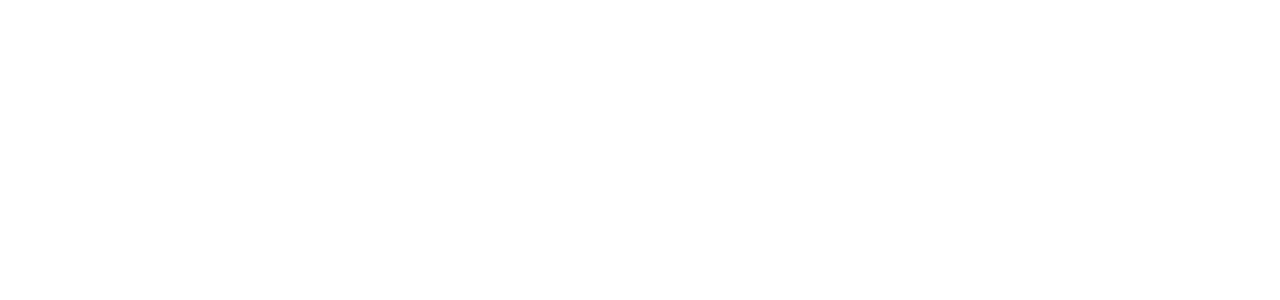
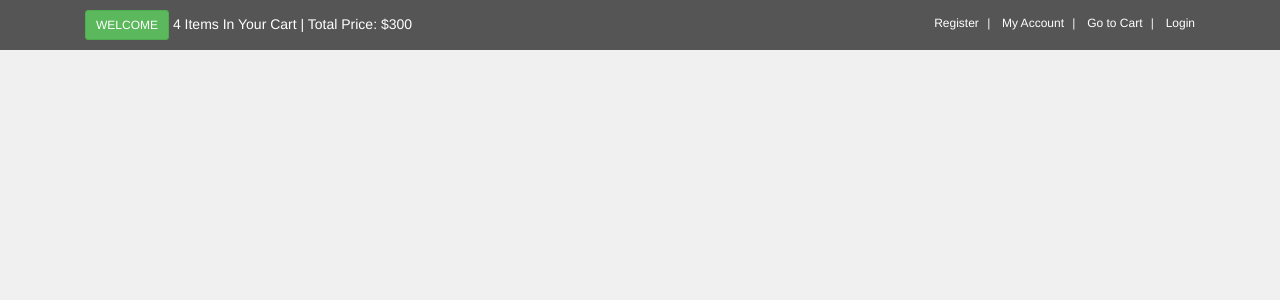
Before and after one commit to iamadityavishnu/agroorganicshop, a PHP site: page / in a window 1280 px wide. Before the commit the part shown is empty. Shown: the top 300 px of the page. Run offline with PHP 8.4, Linux system fonts and the light colour scheme.

Commit message:
Top Banner

```diff
--- a/index.php
+++ b/index.php
@@ -4,8 +4,48 @@
     <meta charset="UTF-8">
     <meta name="viewport" content="width=device-width, initial-scale=1.0">
     <title>Organic Basket | Home</title>
+    <link rel="stylesheet" href="styles/bootstrap-337.min.css">
+    <link rel="stylesheet" href="font-awsome/css/font-awesome.min.css">
+    <link rel="stylesheet" href="styles/style.css">
 </head>
 <body>
 
+    <div class="" id="top"> <!-- begenning of top -->
+
+        <div class="container"> <!-- begenning of container -->
+
+            <div class="col-md-6 offer"> <!-- col-md-6 offer begin -->
+
+                <a href="#" class="btn btn-success btn-sm">Welcome</a>
+                <a href="checkout.php">4 Items In Your Cart | Total Price: $300</a>
+
+            </div> <!-- end of col-md-6 offer -->
+
+            <div class="col-md-6"> <!-- col-md-6 begin -->
+
+                <ul class="menu"> <!-- menu begin -->
+                    <li>
+                        <a href="customer_register.php">Register</a>
+                    </li>
+                    <li>
+                        <a href="checkout.php">My Account</a>
+                    </li>
+                    <li>
+                        <a href="cart.php">Go to Cart</a>
+                    </li>
+                    <li>
+                        <a href="checkout.php">Login</a>
+                    </li>
+                </ul> <!-- menu finish -->
+
+            </div> <!-- col-md-6 end -->
+
+        </div> <!-- end of container -->
+
+    </div> <!-- end of top -->
+
+<script src="js/jquery-331.min.js"></script>
+<script src="js/bootstrap-337.min.js"></script>
+
 </body>
 </html>
--- a/styles/style.css
+++ b/styles/style.css
@@ -0,0 +1,76 @@
+/*
+Template Name   :  Organic Basket
+Author Name     :  Aditya Vishnu
+Author E-mail   :  adityavishnu3610@gmail.com
+Theme URI       :
+Theme Version   : 1.0
+*/
+
+/* general styles */
+
+body{
+    font-size: 14px;
+    line-height: 1.42857143;
+    color: #333333;
+    background: #f0f0f0;
+    overflow-x: hidden;
+}
+
+/* Top Styles */
+
+#top{
+    background: #555555;
+    padding: 10px 0;
+}
+
+#top .offer{
+    color: #ffffff;
+}
+
+#top .offer .btn{
+    text-transform: uppercase;
+}
+
+@media(max-width:991px){
+    #top .offer{
+        margin-bottom: 10px;
+    }
+}
+@media(max-width: ){
+    #top{
+        font-size: 12px;
+        text-align: center;
+    }
+}
+
+#top a{
+    color: #ffffff;
+}
+
+#top ul.menu{
+    padding-top: 5px;
+    margin: 0px;
+    text-align: right;
+    font-size: 12px;
+    list-style: none;
+}
+
+@media(max-width: 991px){
+    #top ul.menu{
+        text-align: center;
+    }
+}
+
+#top ul.menu > li{
+    display: inline-block;
+}
+
+#top ul.menu > li a{
+    color: #ffffff;
+}
+
+#top ul.menu > li + li::before{
+    content: "|\00a0";
+    color: #f7f7f7;
+    padding: 0px 5px;
+}
```
